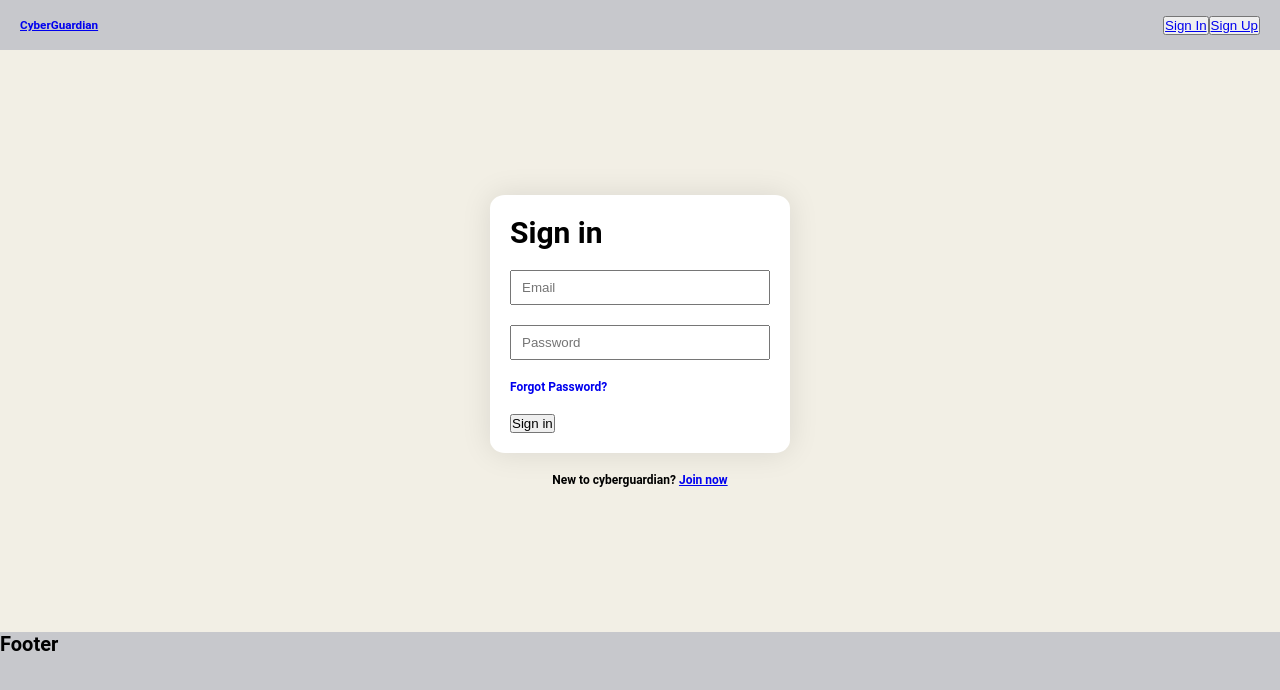
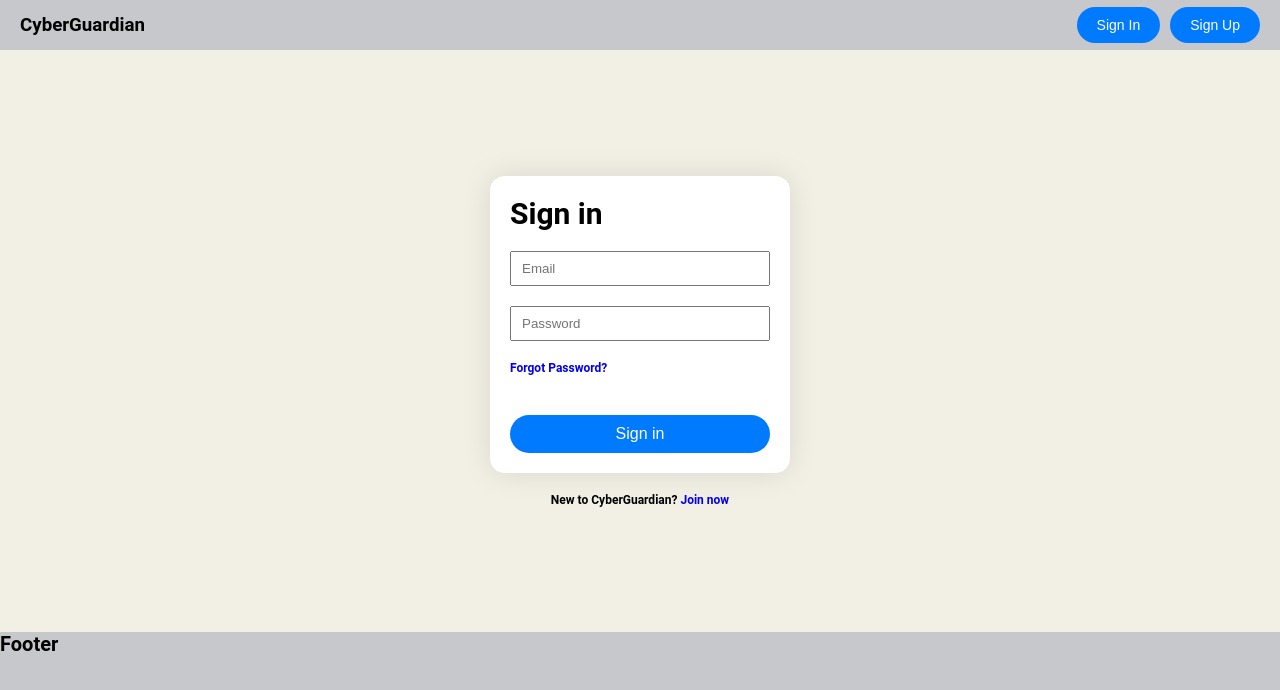
Before and after one commit to PatF3lix/CyberGuardian, a Next.js app in the folder cyberguardian/: page /SignIn in a window 1280 px wide. Shown: the top 690 px of the page. Built offline with nearby package versions, Linux system fonts and the light colour scheme.

Commit message:
implemnted primary btn css styles, changed the regular btn element for the custom Btn component. More css styles for header and signIn Page

```diff
--- a/cyberguardian/components/layout/Header/Header.module.css
+++ b/cyberguardian/components/layout/Header/Header.module.css
@@ -6,3 +6,22 @@
   padding: 0 2rem;
   height: 5rem;
 }
+
+.pageTitle {
+  font-size: 1.6rem;
+  font-weight: 700;
+  margin: 0;
+  padding: 0;
+  text-decoration: none;
+  color: black;
+}
+
+.navLinksContainer {
+  display: flex;
+  gap: 1rem;
+}
+
+.navLink {
+  color: white;
+  text-decoration: none;
+}
--- a/cyberguardian/components/layout/Header/Header.tsx
+++ b/cyberguardian/components/layout/Header/Header.tsx
@@ -5,15 +5,19 @@ import Link from "next/link";
 export default function Header() {
   return (
     <header className={styles.navMenu}>
-      <Link href={"/home"}>
-        <h3 className={styles.PageTitle}>CyberGuardian</h3>
+      <Link className={styles.pageTitle} href={"/home"}>
+        <h3>CyberGuardian</h3>
       </Link>
-      <div>
-        <Btn type="button">
-          <Link href={"/SignIn"}>Sign In</Link>
+      <div className={styles.navLinksContainer}>
+        <Btn type="button" primary={true}>
+          <Link className={styles.navLink} href={"/SignIn"}>
+            Sign In
+          </Link>
         </Btn>
-        <Btn type="button">
-          <Link href={"/SignUp"}>Sign Up</Link>
+        <Btn type="button" primary={true}>
+          <Link className={styles.navLink} href={"/SignUp"}>
+            Sign Up
+          </Link>
         </Btn>
       </div>
     </header>
--- a/cyberguardian/components/reusable/Btn/Btn.module.css
+++ b/cyberguardian/components/reusable/Btn/Btn.module.css
@@ -0,0 +1,14 @@
+.btnPrimary {
+  padding: 1rem 2rem;
+  background-color: #007bff;
+  color: white;
+  border: none;
+  border-radius: 2rem;
+  cursor: pointer;
+  font-size: 1.4rem;
+}
+
+.signInBtn {
+  width: 100%;
+  font-size: 1.6rem;
+}
--- a/cyberguardian/components/reusable/Btn/btn.tsx
+++ b/cyberguardian/components/reusable/Btn/btn.tsx
@@ -8,6 +8,7 @@ type BtnProps = {
   style?: string;
   primary?: boolean;
   secondary?: boolean;
+  disabled?: boolean;
 };
 
 export default function Btn({
@@ -17,14 +18,16 @@ export default function Btn({
   style,
   primary,
   secondary,
+  disabled,
 }: BtnProps) {
   return (
     <button
-      className={`btn ${primary && "btn-primary"} ${
-        secondary && "btn-secondary"
-      } ${styles.style} ${style}`}
+      className={`${primary && styles.btnPrimary} ${
+        secondary && styles.btnSecondary
+      }  ${style && styles[style]}`}
       type={type}
       onClick={action}
+      disabled={disabled}
     >
       {children}
     </button>
--- a/cyberguardian/components/searchBar/SearchBar.tsx
+++ b/cyberguardian/components/searchBar/SearchBar.tsx
@@ -1,10 +1,13 @@
+import Btn from "../reusable/Btn/btn";
 import styles from "./searchBar.module.css";
 
 export default function SearchBar() {
   return (
     <div className={styles.searchBar}>
       <input type="text" placeholder="Search..." />
-      <button type="submit">Search</button>
+      <Btn primary={true} type="submit">
+        Search
+      </Btn>
     </div>
   );
 }
--- a/cyberguardian/components/searchBar/searchBar.module.css
+++ b/cyberguardian/components/searchBar/searchBar.module.css
@@ -15,12 +15,7 @@
 }
 
 .searchBar button {
-  padding: 1rem 2rem;
-  background-color: #007bff; /* Example background color */
-  color: white;
   border: none;
-  border-radius: 2rem; /* Adjust as needed, here it's rounded only on the right side */
-  cursor: pointer;
   position: absolute;
   top: 10%;
   right: 1%;
--- a/cyberguardian/pages/SignIn/index.tsx
+++ b/cyberguardian/pages/SignIn/index.tsx
@@ -1,17 +1,30 @@
-import { Formik, Form, Field, ErrorMessage } from "formik";
+import { Formik, Form, Field, ErrorMessage, FormikHelpers } from "formik";
 import * as Yup from "yup";
 import styles from "./signin.module.css";
 import Link from "next/link";
+import Btn from "@/components/reusable/Btn/btn";
+
+type FormValues = {
+  email: string;
+  password: string;
+};
 
 export default function SignIn() {
-  async function handleSubmit(values, { resetForm }) {}
+  async function handleSubmit(
+    values: FormValues,
+    { resetForm }: FormikHelpers<FormValues>
+  ) {
+    console.log(values);
+    resetForm();
+  }
+
   return (
     <div className={styles.containerForm}>
       <Formik
         initialValues={{ email: "", password: "" }}
         validationSchema={Yup.object().shape({
-          email: Yup.string().email().required("Required"),
-          password: Yup.string().required("Required"),
+          email: Yup.string().email().required("Email is required"),
+          password: Yup.string().required("Password is required"),
         })}
         onSubmit={handleSubmit}
       >
@@ -24,25 +37,41 @@ export default function SignIn() {
               name="email"
               placeholder="Email"
             />
-            <ErrorMessage name="email" component="div" />
+            <ErrorMessage
+              className={styles.fieldErrorMessage}
+              name="email"
+              component="div"
+            />
             <Field
               className={styles.formField}
               type="password"
               name="password"
               placeholder="Password"
             />
-            <ErrorMessage name="password" component="div" />
+            <ErrorMessage
+              className={styles.fieldErrorMessage}
+              name="password"
+              component="div"
+            />
             <Link className={styles.forgotPassword} href="#">
               Forgot Password?
             </Link>
-            <button type="submit" disabled={isSubmitting}>
-              Sign in
-            </button>
+            <Btn
+              style="signInBtn"
+              type="submit"
+              primary={true}
+              disabled={isSubmitting}
+            >
+              <p>Sign in</p>
+            </Btn>
           </Form>
         )}
       </Formik>
-      <p className={styles.signUpLink}>
-        New to cyberguardian? <Link href="/SignUp">Join now</Link>
+      <p className={styles.signUpText}>
+        New to CyberGuardian?{" "}
+        <Link className={styles.signUpLink} href="/SignUp">
+          Join now
+        </Link>
       </p>
     </div>
   );
--- a/cyberguardian/pages/SignIn/signin.module.css
+++ b/cyberguardian/pages/SignIn/signin.module.css
@@ -14,7 +14,7 @@
   border-radius: 5%;
   display: flex;
   flex-direction: column;
-  align-items: start;
+  align-items: flex-start;
   gap: 2rem;
   padding: 2rem;
   margin-bottom: 2rem;
@@ -32,14 +32,25 @@
   padding: 1rem;
 }
 
+.fieldErrorMessage {
+  font-size: 1.1rem;
+  color: red;
+  letter-spacing: 0.1rem;
+  font-weight: 600;
+}
+
 .forgotPassword {
   font-size: 1.2rem;
   text-decoration: none;
   font-weight: 600;
+  margin-bottom: 2rem;
 }
 
-.signUpLink {
+.signUpText {
   width: fit-content;
   font-size: 1.2rem;
   font-weight: 600;
 }
+.signUpLink {
+  text-decoration: none;
+}
```
